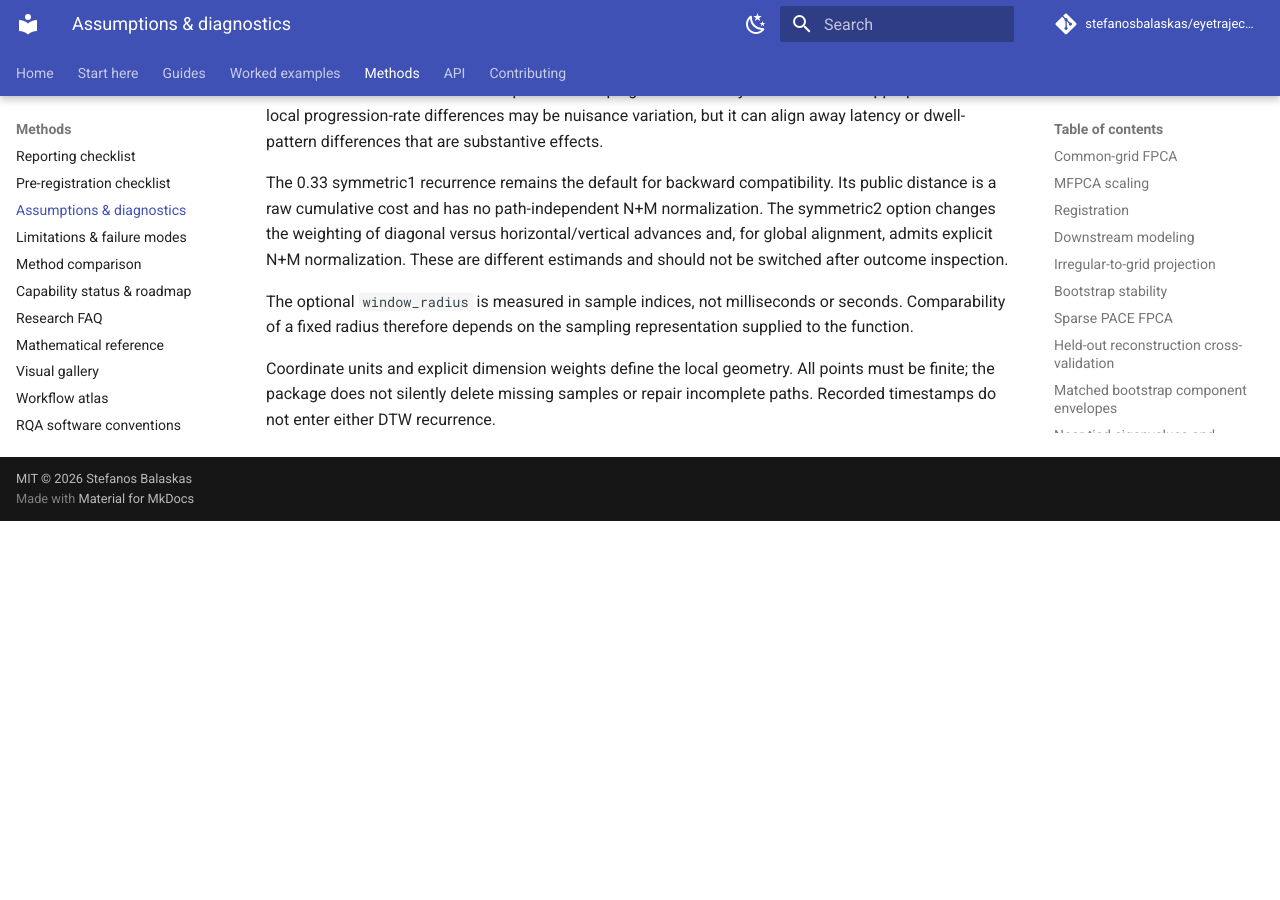
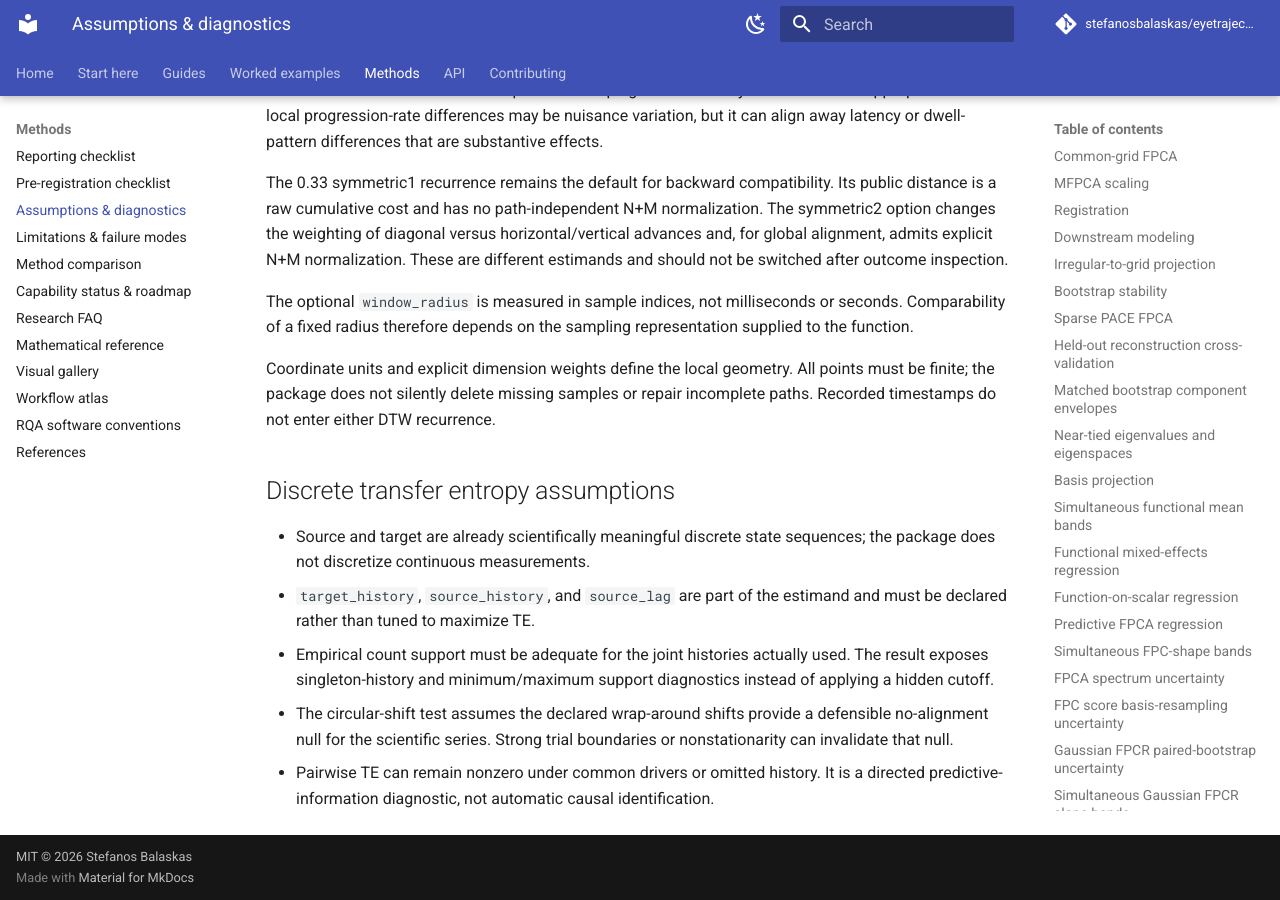
Before and after one commit to stefanosbalaskas/eyetrajectoriespy, an MkDocs documentation site: the page built from docs/methods/assumptions.md, in a window 1280 px wide and 900 px high, scrolled down 14281 px. Built offline with MkDocs 1.6.1 and Material for MkDocs 9.7.7, drawn with Linux system fonts in a browser that asks for light colours; comment, search, counter and statistics services are not loaded; before the commit the page ends 14802 px from its top, so only the background shows below that.

Commit message:
Add transfer entropy assumptions

```diff
--- a/docs/methods/assumptions.md
+++ b/docs/methods/assumptions.md
@@ -414,3 +414,11 @@
 The optional `window_radius` is measured in sample indices, not milliseconds or seconds. Comparability of a fixed radius therefore depends on the sampling representation supplied to the function.
 
 Coordinate units and explicit dimension weights define the local geometry. All points must be finite; the package does not silently delete missing samples or repair incomplete paths. Recorded timestamps do not enter either DTW recurrence.
+
+## Discrete transfer entropy assumptions
+
+- Source and target are already scientifically meaningful discrete state sequences; the package does not discretize continuous measurements.
+- `target_history`, `source_history`, and `source_lag` are part of the estimand and must be declared rather than tuned to maximize TE.
+- Empirical count support must be adequate for the joint histories actually used. The result exposes singleton-history and minimum/maximum support diagnostics instead of applying a hidden cutoff.
+- The circular-shift test assumes the declared wrap-around shifts provide a defensible no-alignment null for the scientific series. Strong trial boundaries or nonstationarity can invalidate that null.
+- Pairwise TE can remain nonzero under common drivers or omitted history. It is a directed predictive-information diagnostic, not automatic causal identification.
```
